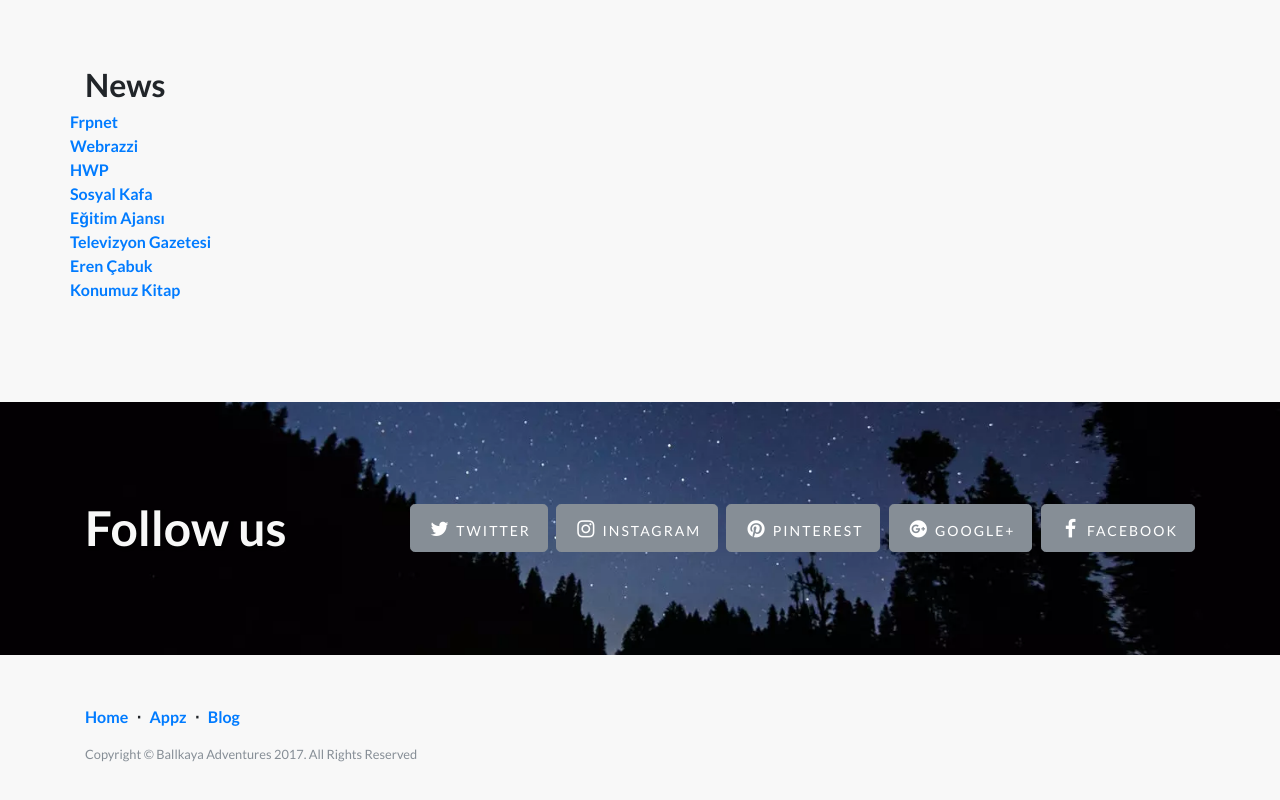
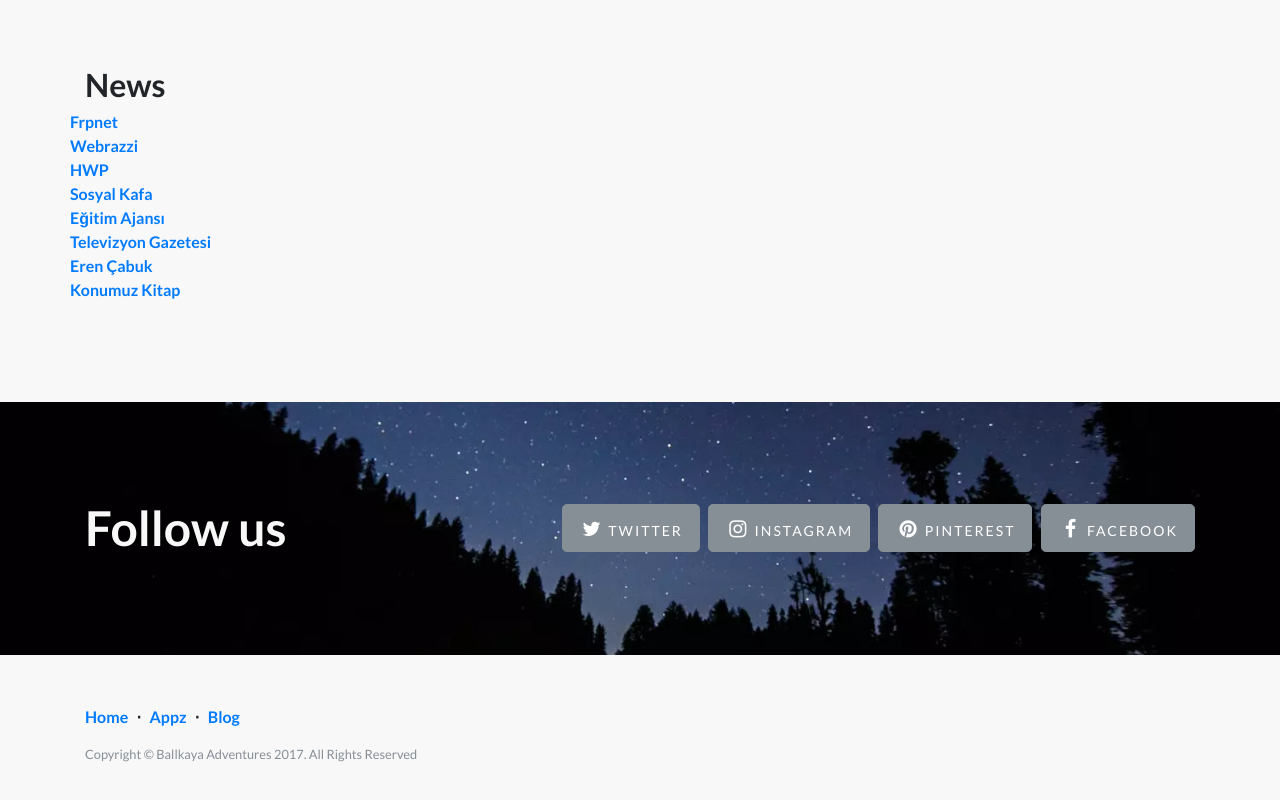
Before and after one commit to uguratmaca/ballkaya, a website: page src/index.html in a window 1280 px wide. Shown: the part 2508-3308 px from the top of the page. Drawn offline with Linux system fonts and the light colour scheme.

Commit message:
google plus remove

```diff
--- a/src/index.html
+++ b/src/index.html
@@ -253,13 +253,6 @@
                      </a>
                   </li>
                   <li class="list-inline-item">
-                     <a target="_blank" href="https://plus.google.com/118022037772548065871"
-                        class="btn btn-secondary btn-lg">
-                        <i class="fa fa-google-plus-official fa-fw"></i>
-                        <span class="network-name">Google+</span>
-                     </a>
-                  </li>
-                  <li class="list-inline-item">
                      <a target="_blank" href="https://facebook.com/ballkayaadv/" class="btn btn-secondary btn-lg">
                         <i class="fa fa-facebook fa-fw"></i>
                         <span class="network-name">Facebook</span>
```
Also changed, not shown: dist/index.html, 1 other file.
